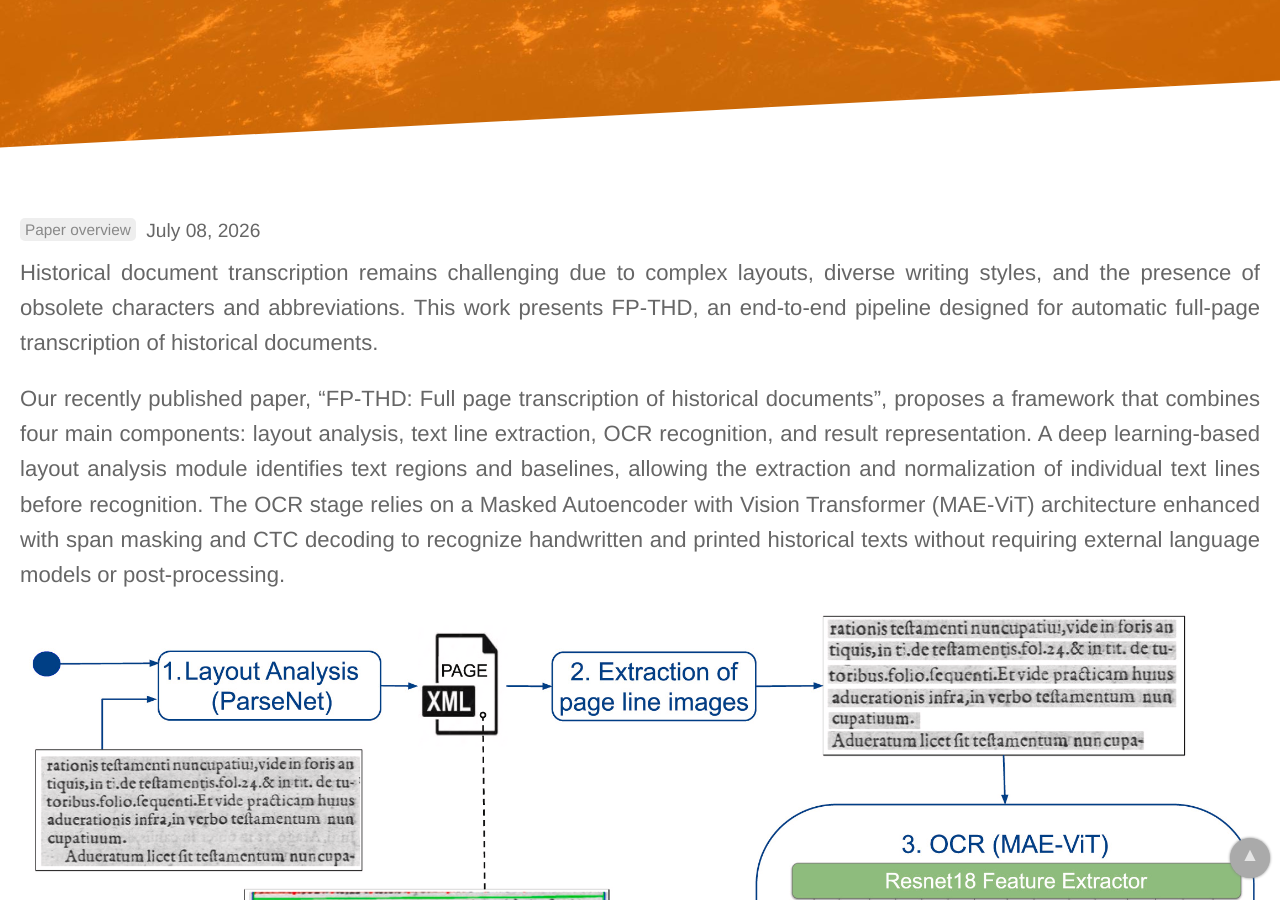
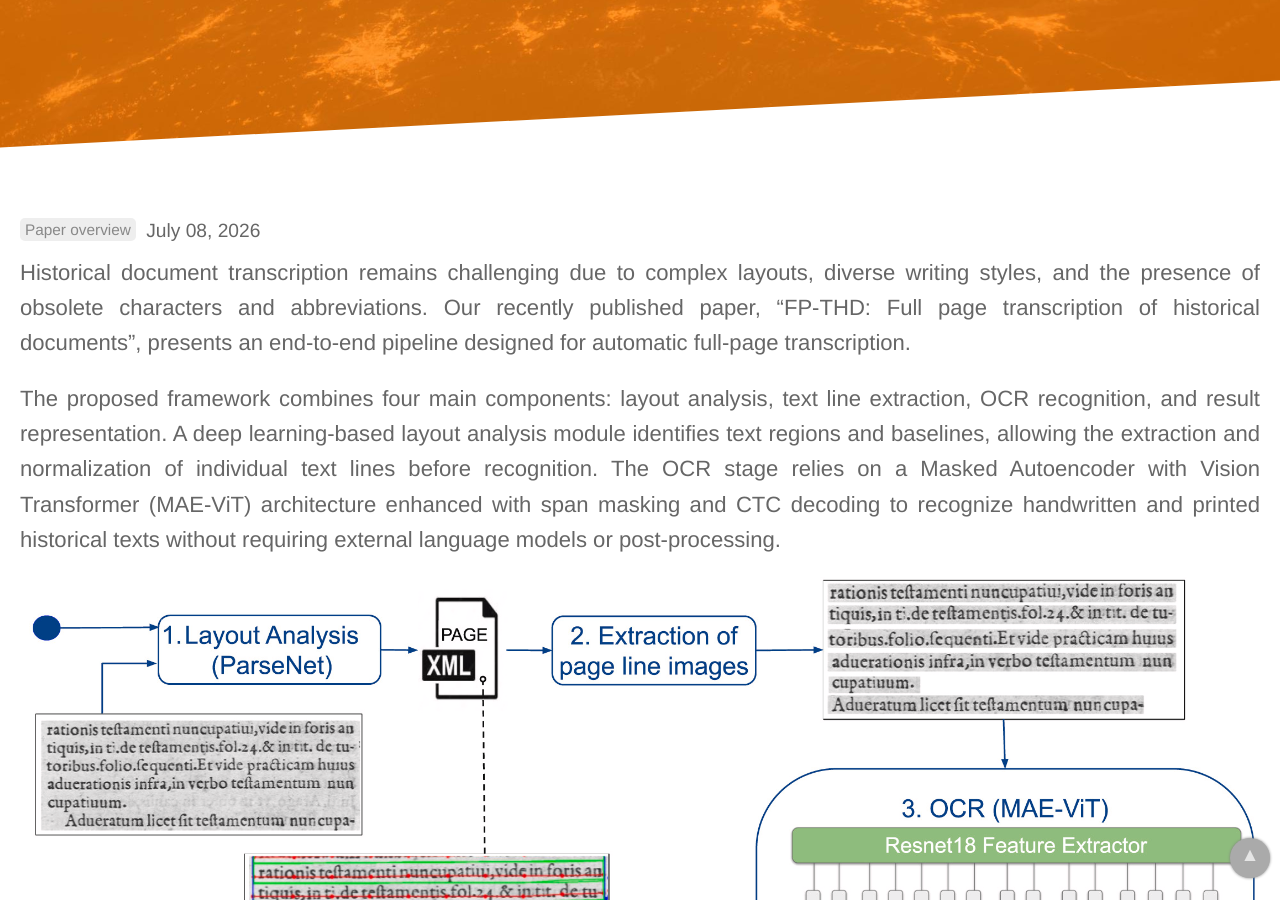
Before and after one commit to IAAA-Lab/IAAA-Lab.github.io, a Jekyll site: the page built from _posts/2026-07-08-FP-THD-Full-page-transcription-of-historical-documents.md, in a window 1280 px wide and 900 px high, scrolled down 274 px. Built offline with Jekyll 4.4.1, drawn with Linux system fonts in a browser that asks for light colours.

Commit message:
Improve clarity in FP-THD document transcription overview
Revised introduction and framework description for clarity and flow.

```diff
--- a/_posts/2026-07-08-FP-THD-Full-page-transcription-of-historical-documents.md
+++ b/_posts/2026-07-08-FP-THD-Full-page-transcription-of-historical-documents.md
@@ -6,9 +6,9 @@ image: /images/posts/2026-07-08-workflow.jpg
 categories: [Paper overview]
 ---
 
-Historical document transcription remains challenging due to complex layouts, diverse writing styles, and the presence of obsolete characters and abbreviations. This work presents FP-THD, an end-to-end pipeline designed for automatic full-page transcription of historical documents.
+Historical document transcription remains challenging due to complex layouts, diverse writing styles, and the presence of obsolete characters and abbreviations. Our recently published paper, "FP-THD: Full page transcription of historical documents", presents an end-to-end pipeline designed for automatic full-page transcription.
 
-Our recently published paper, "FP-THD: Full page transcription of historical documents", proposes a framework that combines four main components: layout analysis, text line extraction, OCR recognition, and result representation. A deep learning-based layout analysis module identifies text regions and baselines, allowing the extraction and normalization of individual text lines before recognition. The OCR stage relies on a Masked Autoencoder with Vision Transformer (MAE-ViT) architecture enhanced with span masking and CTC decoding to recognize handwritten and printed historical texts without requiring external language models or post-processing.
+The proposed framework combines four main components: layout analysis, text line extraction, OCR recognition, and result representation. A deep learning-based layout analysis module identifies text regions and baselines, allowing the extraction and normalization of individual text lines before recognition. The OCR stage relies on a Masked Autoencoder with Vision Transformer (MAE-ViT) architecture enhanced with span masking and CTC decoding to recognize handwritten and printed historical texts without requiring external language models or post-processing.
 
 ![Fig. 1. Workflow of our proposed pipeline for full page transcription of historical documents (FP-THD)]({{ site.baseurl }}/images/posts/2026-07-08-workflow.jpg){: .center-image width="100%"}
 <h4><center><b>Fig. 1. Workflow of our proposed pipeline for full page transcription of historical documents (FP-THD)</b></center></h4>
```
